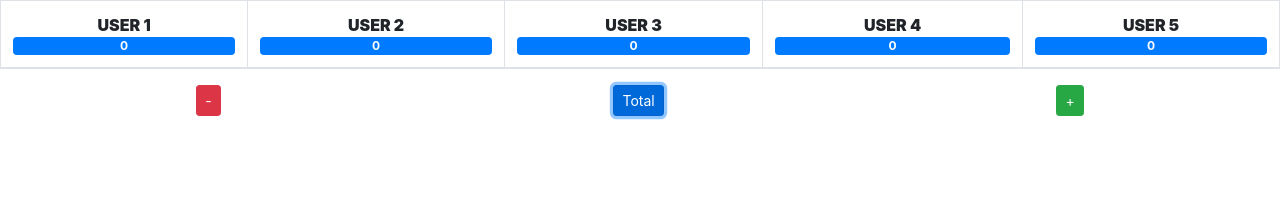
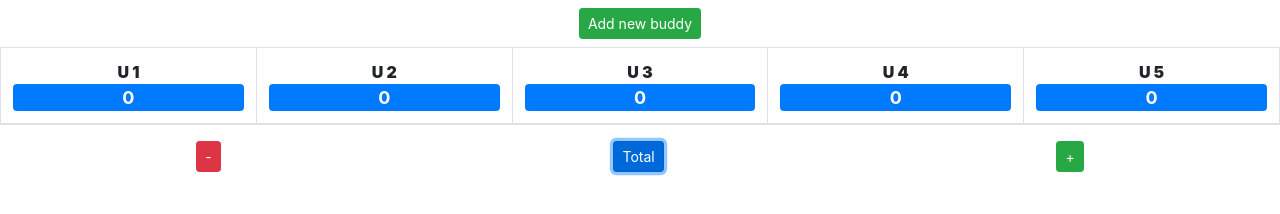
Before and after one commit to karthikeyankkn/rummy-points, a plain HTML site: page index.html in a window 1280 px wide. Both pictures are taken after a click on the button "Total". Drawn offline with nearby package versions, Linux system fonts and the light colour scheme.

Commit message:
added new user fecility

```diff
--- a/index.html
+++ b/index.html
@@ -18,15 +18,18 @@
 
       </div>
     </div> -->
+    <div class="d-flex justify-content-center my-2">
+      <button type="button" class="btn btn-success btn-sm" id="add-new-user">Add new buddy</button>
+    </div>
     <div class="table-responsive-sm">
       <table class="table table-bordered" id="points-table">
         <thead>
           <tr>
-            <th><b contenteditable="true">User 1</b><span class="badge badge-primary d-block" id="user0">0</span></th>
-            <th><b contenteditable="true">User 2</b><span class="badge badge-primary d-block" id="user1">0</span></th>
-            <th><b contenteditable="true">User 3</b><span class="badge badge-primary d-block" id="user2">0</span></th>
-            <th><b contenteditable="true">User 4</b><span class="badge badge-primary d-block" id="user3">0</span></th>
-            <th><b contenteditable="true">User 5</b><span class="badge badge-primary d-block" id="user4">0</span></th>
+            <th><b contenteditable="true">U 1</b><span class="badge badge-primary d-block f-18px" id="user0">0</span></th>
+            <th><b contenteditable="true">U 2</b><span class="badge badge-primary d-block f-18px" id="user1">0</span></th>
+            <th><b contenteditable="true">U 3</b><span class="badge badge-primary d-block f-18px" id="user2">0</span></th>
+            <th><b contenteditable="true">U 4</b><span class="badge badge-primary d-block f-18px" id="user3">0</span></th>
+            <th><b contenteditable="true">U 5</b><span class="badge badge-primary d-block f-18px" id="user4">0</span></th>
           </tr>
         </thead>
         <tbody>
@@ -44,11 +47,13 @@
 <script type="text/javascript">
     $(document).ready(function(){
       var users = [];
+      var table;
+      var noOfPersons = 5;
+      // total script
       $('#total').click(function(){
-        var table = document.getElementById('points-table');
-        var noOfPersons = 5;
+        table = document.getElementById('points-table');
         var noOfRounds = table.rows.length - 1;
-        debugger
+        // debugger
         for(var i = 0; i < noOfPersons; i++){
           users[i] = 0;
           for(var j = 0; j < noOfRounds; j++){
@@ -59,27 +64,38 @@
         }
         console.log(users);
       });
-
+      // add new row scriopt
       $("#add-row").click(function(){
-        $("#points-table").append('<tr><td contenteditable="true">0</td><td contenteditable="true">0</td><td contenteditable="true">0</td><td contenteditable="true">0</td><td contenteditable="true">0</td></tr>');
+        table = document.getElementById('points-table');
+        noOfPersons = table.rows[0].cells.length;
+        var pointCell = "<td contenteditable='true' inputmode=decimal>0</td>";
+        var totalPointCell;
+        for (var i = 0; i < noOfPersons; i++) {
+          totalPointCell = totalPointCell + pointCell;
+        }
+        $("#points-table").append("<tr>"+totalPointCell+"</tr>");
+        // debugger
       });
+      // remove last row script
       $("#delete-row").click(function(){
         $('#points-table tr:last').remove();
       });
-      // $("#points-table tbody tr td").keypress(function(e) {
-      //   // debugger
-      //   console.log("cliked");
-      //   if (isNaN(String.fromCharCode(e.which))) e.preventDefault();
-      // });
-      $(document).on('keypress', function(e) {
-        // debugger
-        console.log("cliked");
+      // avoid string script
+      $("#points-table tbody").on('keypress', function(e) {
         if (isNaN(String.fromCharCode(e.which))) e.preventDefault();
+      });
+      //add new user script
+      $("#add-new-user").click(function(){
+        table = document.getElementById('points-table');
+        noOfPersons = table.rows[0].cells.length+1;
+        // <th><b contenteditable="true">User 1</b><span class="badge badge-primary d-block" id="user0">0</span></th>
+        $("#points-table thead tr").append("<th><b contenteditable='true'>U"+noOfPersons+"</b><span class='badge badge-primary d-block f-18px' id='user"+noOfPersons+"'>0</span></th>");
       });
     });
 </script>
 
 <style type="text/css">
+  @media only screen and (orientation:landscape){
     body, .wrapper {
       /* Break the flow */
       position: absolute;
@@ -110,6 +126,11 @@ body{
       text-align: center;
       text-transform: uppercase;
     }
+    .f-18px{
+      font-size: 18px !important;
+    }
+  }
+
 </style>
 </body>
 </html>
```
Lines whose indentation alone changed are shown as unchanged.
